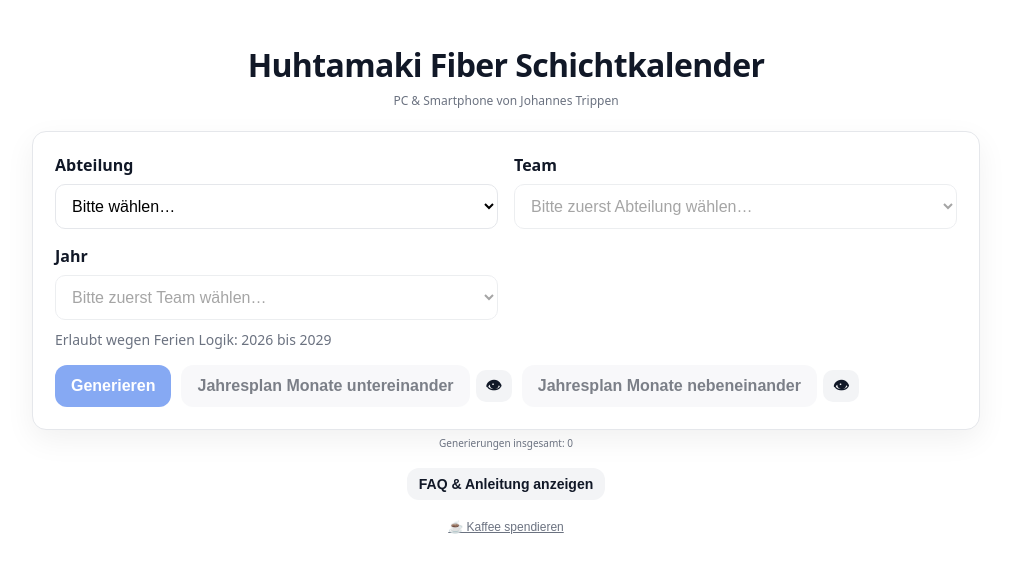
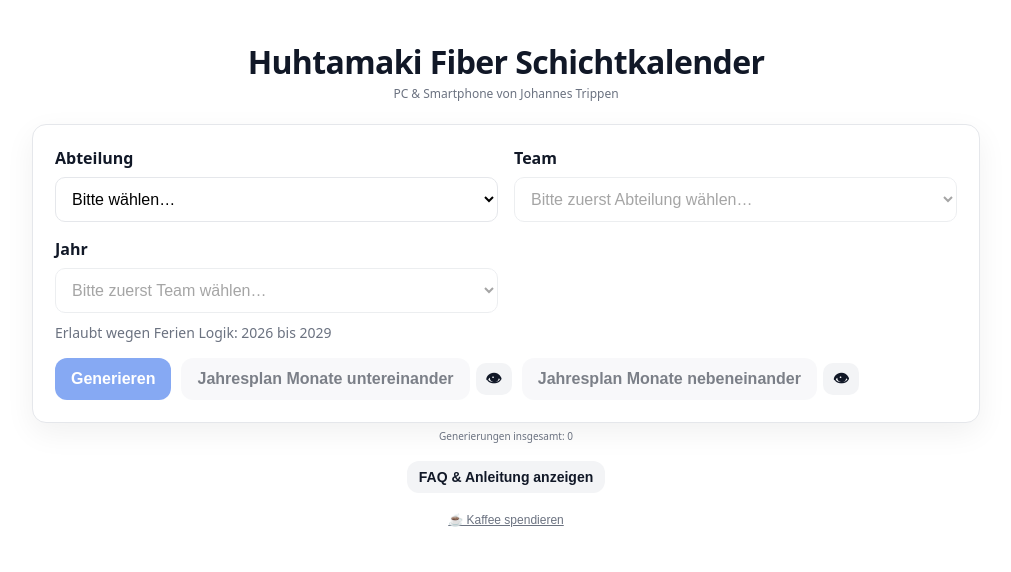
Before and after one commit to Schmelza/schichtplan-web, a plain HTML site: page index.html in a window 1280 px wide. Shown: the whole page, without its empty margins (134-1145 px from the left). Drawn offline with Linux system fonts and the light colour scheme; no server answers.

Commit message:
Adjust line-height of h1 element

```diff
--- a/index.html
+++ b/index.html
@@ -66,7 +66,7 @@
     *{box-sizing:border-box}
     body{margin:0;font-family:system-ui,-apple-system,Segoe UI,Roboto,Arial,sans-serif;color:var(--text);background:var(--bg);}
     .wrap{max-width:980px;margin:48px auto;padding:0 16px;}
-    h1{font-size:32px;line-height:1.05;margin:0 0 22px;text-align:center;letter-spacing:-0.02em;}
+    h1{font-size:32px;line-height:0.85;margin:0 0 22px;text-align:center;letter-spacing:-0.02em;}
     .subtitle{text-align:center;font-size:12px;color:var(--muted);margin-top:-12px;margin-bottom:22px;}
     .card{background:var(--card);border:1px solid var(--border);border-radius:var(--radius);box-shadow:var(--shadow);padding:22px;}
     .grid{display:grid;grid-template-columns:1fr 1fr;gap:16px;}
```
